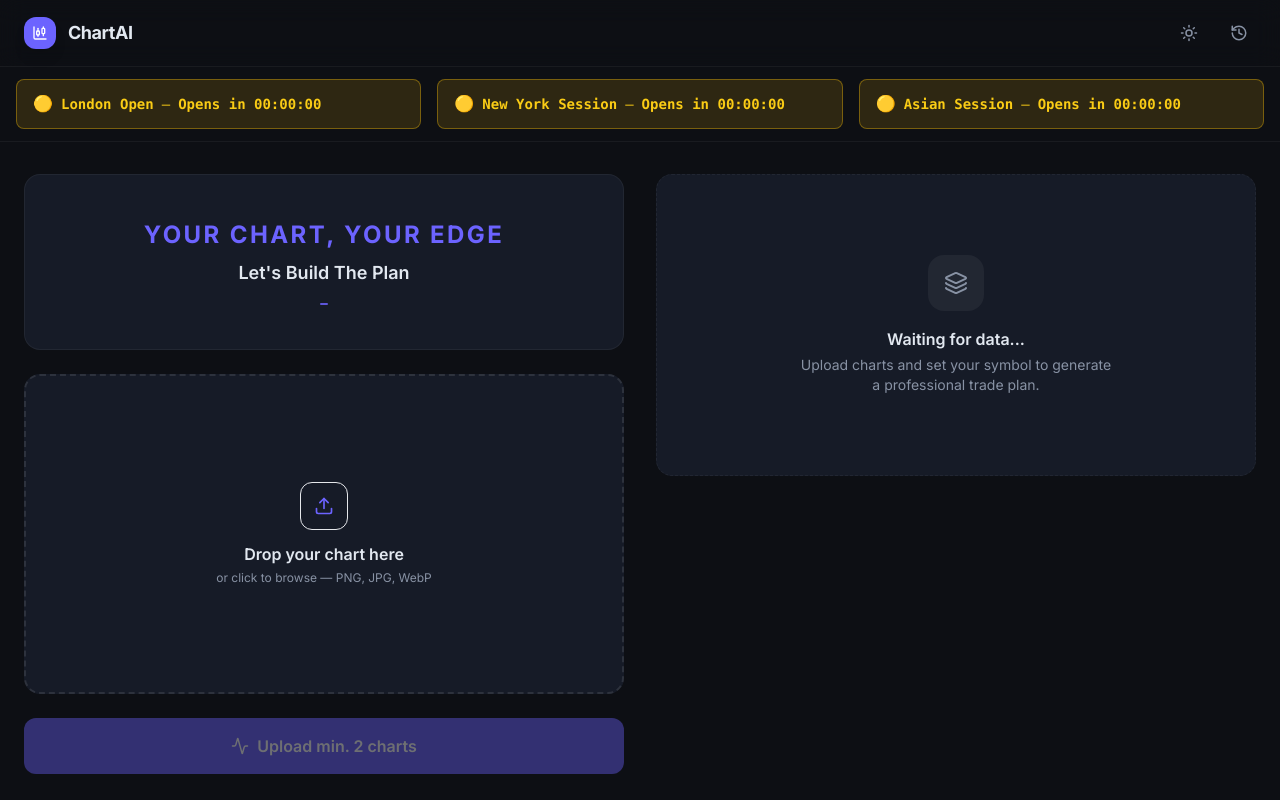
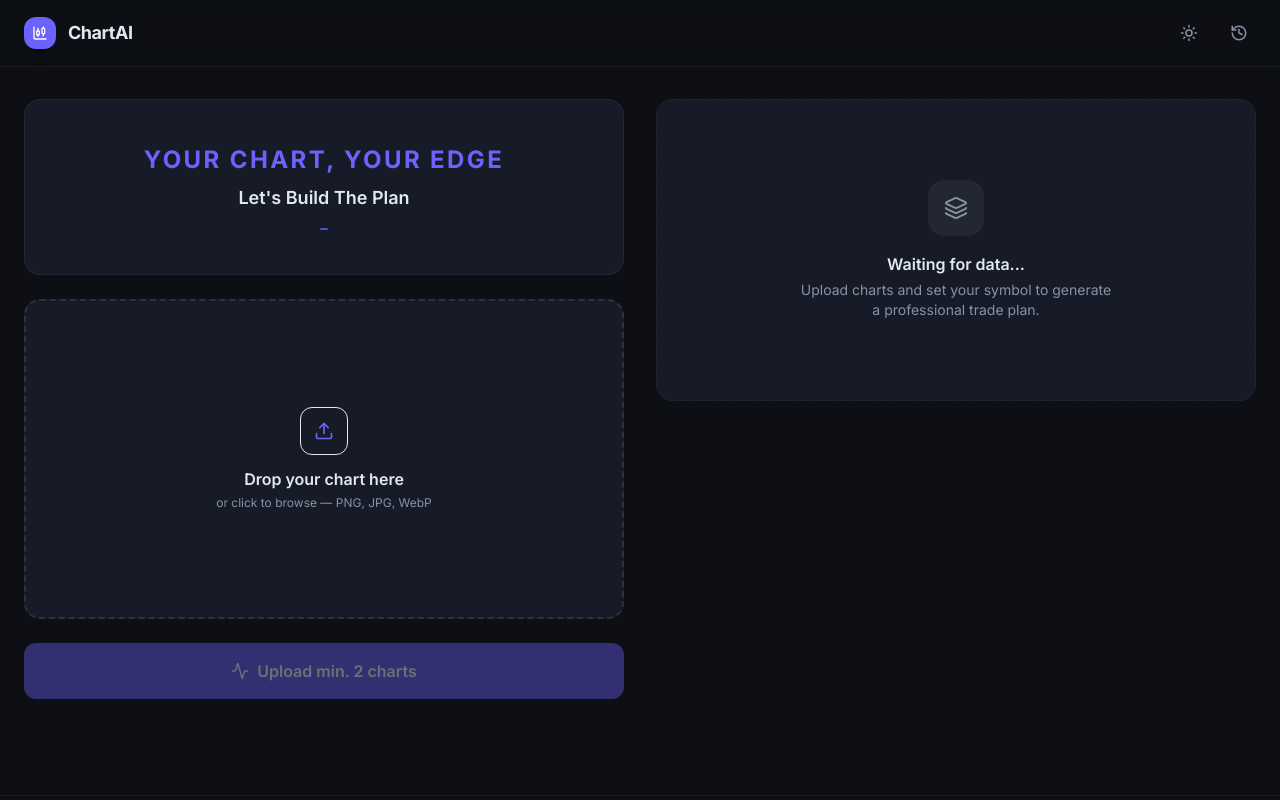
Before and after one commit to ianrash/chartai, a React (Vite) app in the folder frontend/: page / in a window 1280 px wide. Shown: the top 800 px of the page. Built offline with nearby package versions, Linux system fonts and the light colour scheme.

Commit message:
Fix render.yaml static type and remove session countdown timer

```diff
--- a/frontend/src/App.jsx
+++ b/frontend/src/App.jsx
@@ -211,9 +211,6 @@ export default function App() {
           </div>
         </div>
       </header>
-
-      {/* Session Countdown Timer */}
-      <SessionCountdown />
 
       {/* Main */}
       <main className="max-w-7xl mx-auto px-4 sm:px-6 py-8">
--- a/frontend/src/components/SessionCountdown.jsx
+++ b/frontend/src/components/SessionCountdown.jsx
@@ -1,135 +1,80 @@
 import { useState, useEffect } from "react";
 
 const SESSIONS = [
-  { name: "London", start: 6, end: 9, fullName: "London Open" },
-  { name: "New York", start: 12, end: 14, fullName: "New York Session" },
-  { name: "Asian", start: 20, end: 22, fullName: "Asian Session" },
+  { name: "London", start: 9, end: 12, fullName: "London" },
+  { name: "New York", start: 15, end: 17, fullName: "New York" },
+  { name: "Asian", start: 23, end: 25, fullName: "Asian" },
 ];
 
-const formatCountdown = (diff) => {
-  if (diff <= 0) return "00:00:00";
-
-  const hours = Math.floor(diff / 3600);
-  const minutes = Math.floor((diff % 3600) / 60);
-  const seconds = Math.floor(diff % 60);
-
-  const pad = (n) => n.toString().padStart(2, "0");
-  return `${pad(hours)}:${pad(minutes)}:${pad(seconds)}`;
-};
-
-const getSessionState = (session, ugandaHour, now) => {
-  const { start, end } = session;
-
-  if (ugandaHour >= start && ugandaHour < end) {
-    const endTime = new Date(now);
-    endTime.setUTCHours(end - 3, 0, 0, 0);
-    if (endTime <= now) endTime.setUTCDate(endTime.getUTCDate() + 1);
-    const remaining = Math.max(0, (endTime - now) / 1000);
-    return { state: "ACTIVE", remaining };
-  }
-
-  if (ugandaHour < start) {
-    const nextTime = new Date(now);
-    nextTime.setUTCHours(start - 3, 0, 0, 0);
-    const remaining = Math.max(0, (nextTime - now) / 1000);
-    return { state: "UPCING", remaining };
-  }
-
-  const nextTime = new Date(now);
-  nextTime.setUTCHours(start + 21, 0, 0, 0);
-  const remaining = Math.max(0, (nextTime - now) / 1000);
-  return { state: "CLOSED", remaining };
+const formatTime = (ms) => {
+  const totalSec = Math.max(0, Math.floor(ms / 1000));
+  const h = Math.floor(totalSec / 3600);
+  const m = Math.floor((totalSec % 3600) / 60);
+  const s = totalSec % 60;
+  return `${h.toString().padStart(2, "0")}:${m.toString().padStart(2, "0")}:${s.toString().padStart(2, "0")}`;
 };
 
 export default function SessionCountdown() {
-  const [now, setNow] = useState(() => new Date());
-  const [sessions, setSessions] = useState(() => {
-    const now = new Date();
-    const ugandaTime = new Date(now.getTime() + (3 * 60 * 60 * 1000));
-    const ugandaHour = ugandaTime.getUTCHours();
-
-    return SESSIONS.map(session => {
-      const { state, remaining } = getSessionState(session, ugandaHour, now);
-      return {
-        name: session.name,
-        fullName: session.fullName,
-        state,
-        formatted: formatCountdown(remaining),
-      };
-    });
-  });
+  const [sessionStates, setSessionStates] = useState([]);
 
   useEffect(() => {
-    const timer = setInterval(() => {
-      const now = new Date();
-      const ugandaTime = new Date(now.getTime() + (3 * 60 * 60 * 1000));
-      const ugandaHour = ugandaTime.getUTCHours();
+    const update = () => {
+      const nowMs = Date.now();
+      const ugandaOffset = 3 * 60 * 60 * 1000;
+      const ugandaMs = nowMs + ugandaOffset;
+      const ugandaHour = new Date(ugandaMs).getUTCHours();
 
-      const updated = SESSIONS.map(session => {
-        const { state, remaining } = getSessionState(session, ugandaHour, now);
-        return {
-          name: session.name,
-          fullName: session.fullName,
-          state,
-          formatted: formatCountdown(remaining),
-        };
+      const states = SESSIONS.map((session) => {
+        const { start, end, name, fullName } = session;
+        let adjustedEnd = end;
+        if (end < start) adjustedEnd = end + 24;
+
+        if (ugandaHour >= start && ugandaHour < adjustedEnd) {
+          const sessionEnd = new Date(nowMs);
+          sessionEnd.setUTCHours(adjustedEnd - 3, 0, 0, 0);
+          if (sessionEnd.getTime() <= nowMs) sessionEnd.setUTCDate(sessionEnd.getUTCDate() + 1);
+          const remaining = sessionEnd.getTime() - nowMs;
+          return { state: "ACTIVE", name, fullName: fullName + " Open", time: formatTime(remaining) };
+        }
+
+        const sessionStart = new Date(nowMs);
+        sessionStart.setUTCHours(start - 3, 0, 0, 0);
+        if (sessionStart.getTime() <= nowMs) sessionStart.setUTCDate(sessionStart.getUTCDate() + 1);
+        const remaining = sessionStart.getTime() - nowMs;
+
+        const isUpcoming = remaining < 24 * 60 * 60 * 1000;
+        return { state: isUpcoming ? "UPCING" : "CLOSED", name, fullName, time: formatTime(remaining) };
       });
 
-      setSessions(updated);
-    }, 1000);
+      setSessionStates(states);
+    };
 
-    return () => clearInterval(timer);
+    update();
+    const interval = setInterval(update, 1000);
+    return () => clearInterval(interval);
   }, []);
-
-  const getDisplayText = (session) => {
-    switch (session.state) {
-      case "ACTIVE":
-        return `ACTIVE — closes in ${session.formatted}`;
-      case "UPCING":
-        return `Opens in ${session.formatted}`;
-      case "CLOSED":
-        return `Opens in ${session.formatted}`;
-      default:
-        return session.formatted;
-    }
-  };
-
-  const getStatusIcon = (state) => {
-    switch (state) {
-      case "ACTIVE":
-        return "🟢";
-      case "UPCING":
-        return "🟡";
-      case "CLOSED":
-        return "🔴";
-      default:
-        return "⚪";
-    }
-  };
 
   return (
     <div className="border-b border-white/5 bg-surface/30">
       <div className="max-w-7xl mx-auto px-4 sm:px-6 py-3">
         <div className="md:grid md:grid-cols-3 md:gap-4 flex overflow-x-auto pb-2 md:pb-0 -mx-2 px-2 md:px-0">
-          {sessions.map((session) => (
+          {sessionStates.map((s) => (
             <div
-              key={session.name}
-              className={`
-                flex-shrink-0 md:flex-shrink px-3 py-2 rounded-lg mx-2 md:mx-0 md:px-4 md:py-3
-                text-xs sm:text-sm font-mono flex items-center gap-2 whitespace-nowrap
-                ${
-                  session.state === "ACTIVE"
-                    ? "bg-green-500/15 border border-green-500/40 text-green-400"
-                    : session.state === "UPCING"
-                    ? "bg-yellow-500/15 border border-yellow-500/40 text-yellow-400"
-                    : "bg-gray-500/15 border border-gray-500/40 text-gray-400"
-                }
-              `}
+              key={s.name}
+              className={`flex-shrink-0 md:flex-shrink px-3 py-2 rounded-lg mx-2 md:mx-0 md:px-4 md:py-3 text-xs sm:text-sm font-mono flex items-center gap-2 whitespace-nowrap ${
+                s.state === "ACTIVE"
+                  ? "bg-green-500/15 border border-green-500/40 text-green-400"
+                  : s.state === "UPCING"
+                  ? "bg-yellow-500/15 border border-yellow-500/40 text-yellow-400"
+                  : "bg-gray-500/15 border border-gray-500/40 text-gray-400"
+              }`}
             >
-              <span className="text-base">{getStatusIcon(session.state)}</span>
-              <span className="font-semibold">{session.fullName}</span>
+              <span className="text-base">{s.state === "ACTIVE" ? "🟢" : s.state === "UPCING" ? "🟡" : "🔴"}</span>
+              <span className="font-semibold">{s.fullName}</span>
               <span className="hidden sm:inline">—</span>
-              <span className="font-bold font-mono">{getDisplayText(session)}</span>
+              <span className="font-bold font-mono">
+                {s.state === "ACTIVE" ? `ACTIVE — closes in ${s.time}` : `Opens in ${s.time}`}
+              </span>
             </div>
           ))}
         </div>
```
Also changed, not shown: 1 other file (tests, documents, lock files or other folders).
